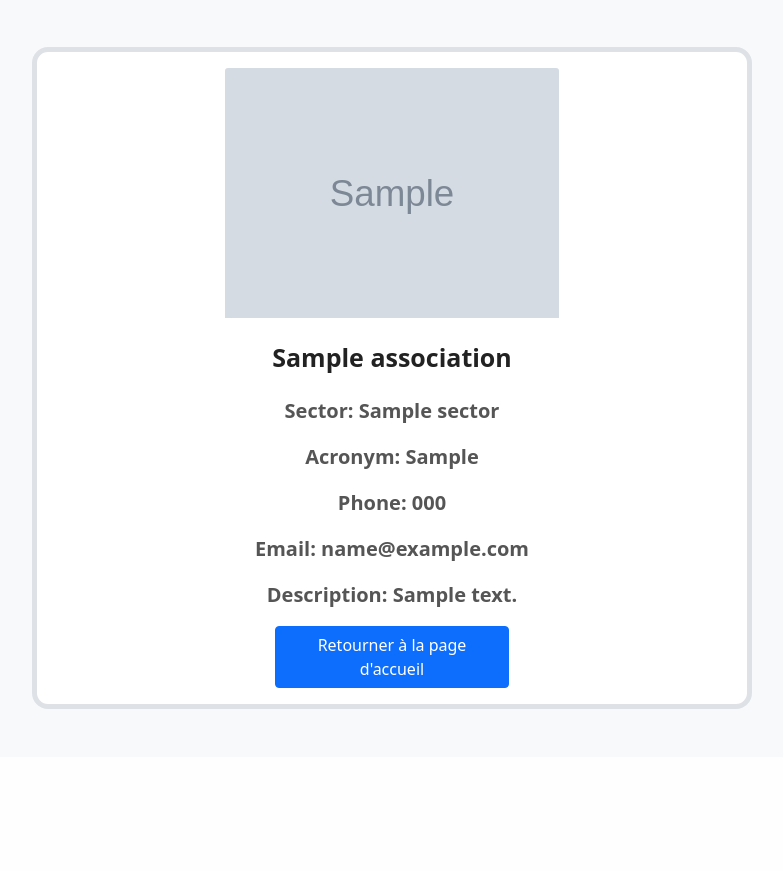
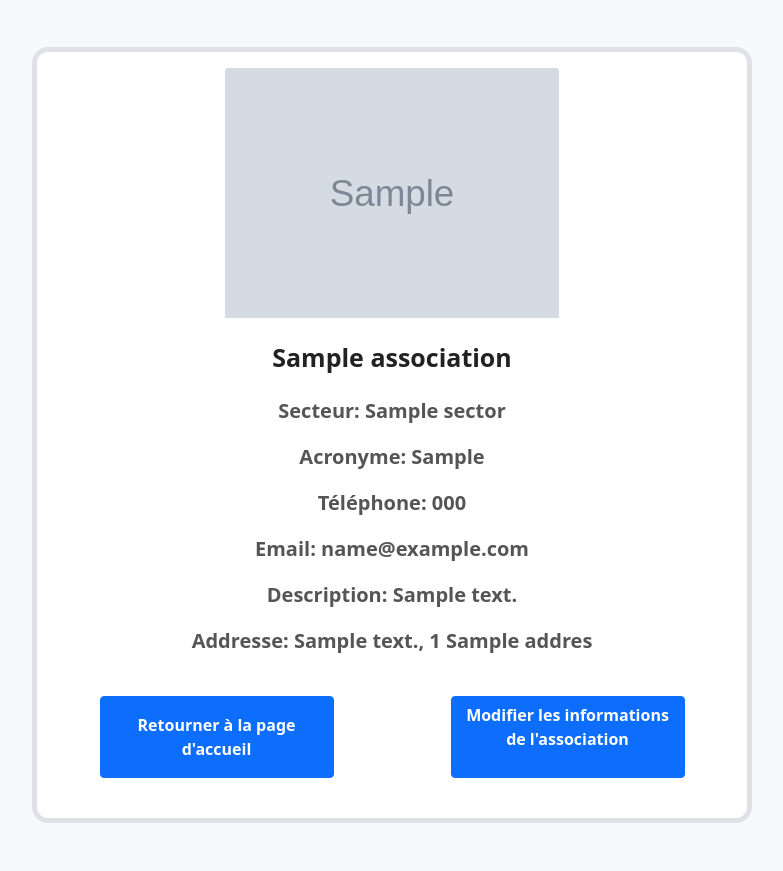
Before and after one commit to Gotha01/AssociAction, a Django app: page /association/1/ in a window 1280 px wide. Shown: the part 72-943 px from the top of the page, without its empty margins (248-1031 px from the left). Before the commit the page ends 781 px from the top, so only its background shows below. Run offline with Django 4.2, Linux system fonts and the light colour scheme; a user stored in the database is signed in; tables that the repository leaves empty hold one stand-in row (values such as "Sample post"); grey boxes marked "Sample" are stand-in pictures; some libraries are stand-ins or nearby versions.

Commit message:
Association_update_views

```diff
--- a/AssociAction/association/models.py
+++ b/AssociAction/association/models.py
@@ -25,11 +25,11 @@ class Association(models.Model):
     def __str__(self):
         return self.associationname
 
-    def get_association_address(self):
-        try:
-            pass
-        except:
-            pass
+    def get_sector(self):
+        return AssociationSector.objects.get(association=self).sector
+
+    def get_address(self):
+        return AssociationAddress.objects.get(association=self).address
 
     class Meta:
         db_table = 'association'
@@ -41,6 +41,7 @@ class AssociationAddress(models.Model):
 
     class Meta:
         db_table = 'association_address'
+        unique_together =('association', 'address')
 
 class UserRoleAssociation(models.Model):
     """Class used to define the user's role in the association"""
--- a/AssociAction/association/templates/association/association_detail.html
+++ b/AssociAction/association/templates/association/association_detail.html
@@ -16,14 +16,17 @@
           </div>
           <div class="card-body pt-2" style="font-weight:bold; font-size:20px; color:#555">
             <h5 class="card-title pb-3" style="font-weight:bold; font-size:25px; color:#222;">{{ association.associationname }}</h5>
-            <p class="card-text">Sector: {{ sector.sectorname }}</p>
-            <p class="card-text">Acronym: {{ association.acronym }}</p>
-            <p class="card-text">Phone: {{ association.phone_number }}</p>
+            <p class="card-text">Secteur: {{ association.get_sector }}</p>
+            <p class="card-text">Acronyme: {{ association.acronym }}</p>
+            <p class="card-text">Téléphone: {{ association.phone_number }}</p>
             <p class="card-text">Email: {{ association.email }}</p>
             <p class="card-text">Description: {{ association.description }}</p>
-            <div class='row justify-content-center'>
-              <a href="{% url 'home' %}" class="btn btn-primary col-4">Retourner à la page d'accueil</a>
-              <!--{% if userrole is director %}<a href="{% url 'home' %}" class="btn btn-primary">Modifier les informations de l'association</a>{% endif %}-->
+            <p class="card-text">Addresse: {{ association.get_address }}</p>
+            <div class='row row justify-content-around'>
+              <a href="{% url 'home' %}" class="btn btn-primary col-4 my-4 py-3" style="font-weight: bold">Retourner à la page d'accueil</a>
+              {% if request.user.is_superuser %}
+              <a href="{% url 'home' %}" class="btn btn-primary col-4 my-4" style="font-weight: bold">Modifier les informations de l'association</a>
+              {% endif %}
             </div>
           </div>
         </div>
--- a/AssociAction/association/views.py
+++ b/AssociAction/association/views.py
@@ -6,6 +6,7 @@ from django.contrib.auth.decorators import login_required
 
 from authentication.forms import AddressUpdateForm
 from .models import Association, Sector, AssociationAddress, AssociationSector
+from authentication.models import Address
 from .forms import AssociationCreateForm, AskAssociationRights
 from dev_config import admin_mail
 
@@ -47,19 +48,13 @@ def association_address(request, association_id):
 
 def association_detail(request, association_id):
     association = get_object_or_404(Association, id=association_id)
-    try:
-        association_sector = AssociationSector.objects.get(association=association)
-        sector = Sector.objects.get(id=association_sector.sector_id)
-    except AssociationSector.DoesNotExist:
-        sector = None
-
     if request.user != None:
         if request.method == 'POST':
             pass
     return render(
         request,
         'association/association_detail.html',
-        {'association' : association, 'sector' : sector}
+        {'association' : association,}
     )
 
 @login_required
@@ -94,6 +89,6 @@ def request_rights_view(request):
 
     return render(request, 'association/rights_request.html', {'form': form})
 
-def association_list(request):
-    associations = Association.objects.all()
-    return render(request, "association/association_list.html", {'associations':associations})
+def association_list(request, context):
+    associations = context.get('associations', [])
+    return render(request, "association/association_list.html", {'associations': associations})
```
Also changed, not shown: AssociAction/association/forms.py (+6 -6 lines), AssociAction/association/templates/association/association_create.html (+4 -4 lines), AssociAction/association/templates/association/association_list.html (+19 -5 lines).
